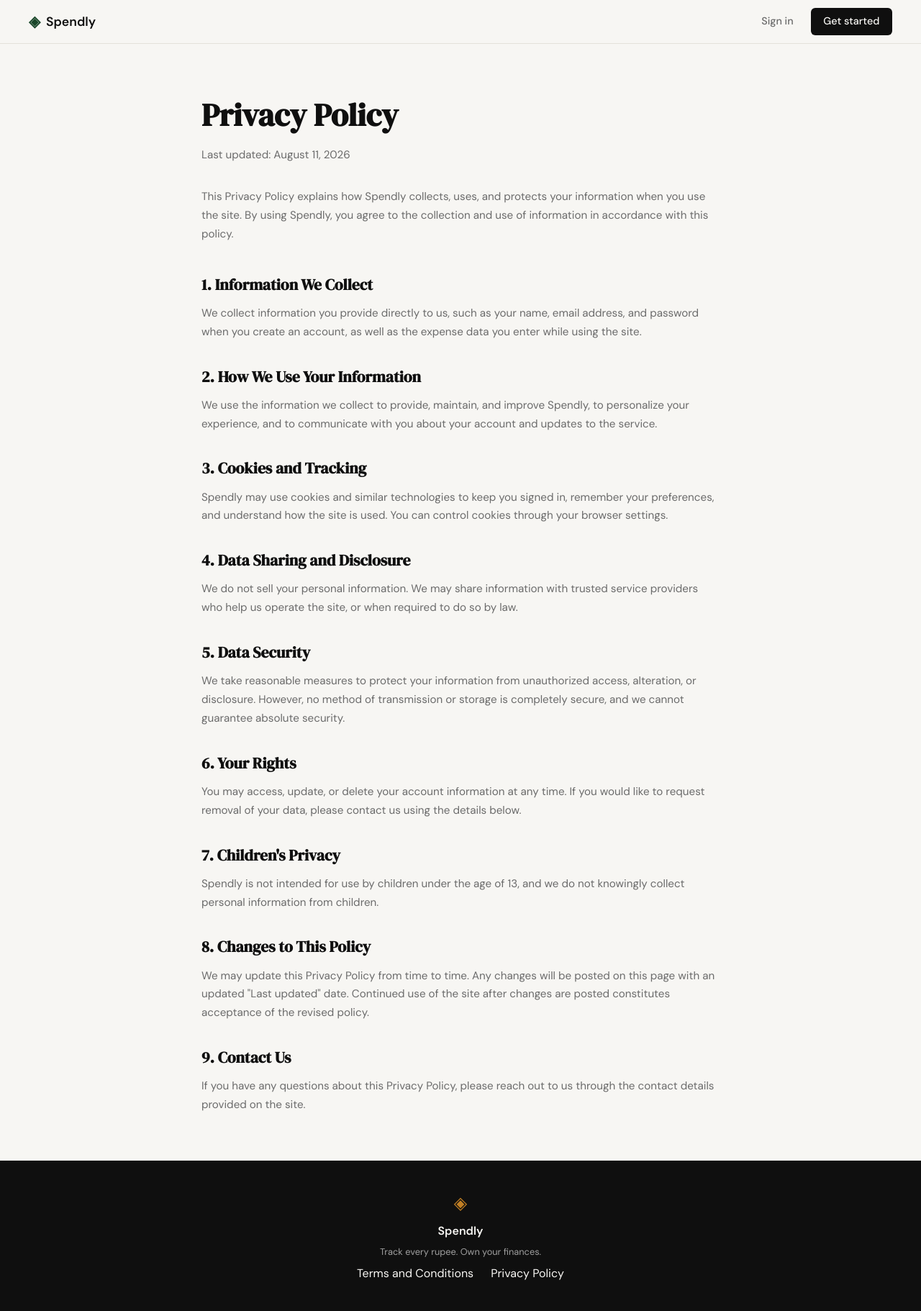
After one commit to raghavsharma204/spendly, a Flask app: page /privacy in a window 1280 px wide. The commit adds this page. Shown: the whole page at 72% size. Run offline with Flask 3, Linux system fonts and the light colour scheme.

Commit message:
landing page: added terms and privacy policy

```diff
--- a/app.py
+++ b/app.py
@@ -1,3 +1,5 @@
+from datetime import date
+
 from flask import Flask, render_template
 
 app = Flask(__name__)
@@ -10,6 +12,16 @@ app = Flask(__name__)
 @app.route("/")
 def landing():
     return render_template("landing.html")
+
+
+@app.route("/terms")
+def terms():
+    return render_template("terms.html", last_updated=date.today().strftime("%B %d, %Y"))
+
+
+@app.route("/privacy")
+def privacy():
+    return render_template("privacy.html", last_updated=date.today().strftime("%B %d, %Y"))
 
 
 @app.route("/register")
--- a/static/css/style.css
+++ b/static/css/style.css
@@ -478,6 +478,54 @@ a { color: inherit; text-decoration: none; }
 .auth-switch a:hover { text-decoration: underline; }
 
 /* ------------------------------------------------------------------ */
+/* Legal pages                                                         */
+/* ------------------------------------------------------------------ */
+
+.legal-section {
+    padding: 4rem 2rem;
+    min-height: calc(100vh - 60px - 100px);
+}
+
+.legal-inner {
+    max-width: 720px;
+    margin: 0 auto;
+}
+
+.legal-title {
+    font-family: var(--font-display);
+    font-size: clamp(2rem, 4vw, 2.75rem);
+    color: var(--ink);
+    margin-bottom: 0.5rem;
+}
+
+.legal-updated {
+    font-size: 0.85rem;
+    color: var(--ink-faint);
+    margin-bottom: 2rem;
+}
+
+.legal-intro {
+    font-size: 1rem;
+    color: var(--ink-soft);
+    line-height: 1.7;
+    margin-bottom: 2.5rem;
+}
+
+.legal-inner h2 {
+    font-family: var(--font-display);
+    font-size: 1.35rem;
+    color: var(--ink);
+    margin-top: 2rem;
+    margin-bottom: 0.6rem;
+}
+
+.legal-inner p {
+    font-size: 0.95rem;
+    color: var(--ink-muted);
+    line-height: 1.7;
+}
+
+/* ------------------------------------------------------------------ */
 /* Footer                                                              */
 /* ------------------------------------------------------------------ */
 
--- a/templates/base.html
+++ b/templates/base.html
@@ -35,8 +35,8 @@
             <span class="footer-name">Spendly</span>
             <p class="footer-copy">Track every rupee. Own your finances.</p>
             <div class="footer-links">
-                <a href="#">Terms and Conditions</a>
-                <a href="#">Privacy Policy</a>
+                <a href="{{ url_for('terms') }}">Terms and Conditions</a>
+                <a href="{{ url_for('privacy') }}">Privacy Policy</a>
             </div>
         </div>
     </footer>
--- /dev/null
+++ b/templates/privacy.html
@@ -0,0 +1,80 @@
+{% extends "base.html" %}
+
+{% block title %}Privacy Policy — Spendly{% endblock %}
+
+{% block content %}
+
+<section class="legal-section">
+    <div class="legal-inner">
+        <h1 class="legal-title">Privacy Policy</h1>
+        <p class="legal-updated">Last updated: {{ last_updated }}</p>
+
+        <p class="legal-intro">
+            This Privacy Policy explains how Spendly collects, uses, and protects your
+            information when you use the site. By using Spendly, you agree to the collection
+            and use of information in accordance with this policy.
+        </p>
+
+        <h2>1. Information We Collect</h2>
+        <p>
+            We collect information you provide directly to us, such as your name, email
+            address, and password when you create an account, as well as the expense data you
+            enter while using the site.
+        </p>
+
+        <h2>2. How We Use Your Information</h2>
+        <p>
+            We use the information we collect to provide, maintain, and improve Spendly, to
+            personalize your experience, and to communicate with you about your account and
+            updates to the service.
+        </p>
+
+        <h2>3. Cookies and Tracking</h2>
+        <p>
+            Spendly may use cookies and similar technologies to keep you signed in, remember
+            your preferences, and understand how the site is used. You can control cookies
+            through your browser settings.
+        </p>
+
+        <h2>4. Data Sharing and Disclosure</h2>
+        <p>
+            We do not sell your personal information. We may share information with trusted
+            service providers who help us operate the site, or when required to do so by law.
+        </p>
+
+        <h2>5. Data Security</h2>
+        <p>
+            We take reasonable measures to protect your information from unauthorized access,
+            alteration, or disclosure. However, no method of transmission or storage is
+            completely secure, and we cannot guarantee absolute security.
+        </p>
+
+        <h2>6. Your Rights</h2>
+        <p>
+            You may access, update, or delete your account information at any time. If you
+            would like to request removal of your data, please contact us using the details
+            below.
+        </p>
+
+        <h2>7. Children's Privacy</h2>
+        <p>
+            Spendly is not intended for use by children under the age of 13, and we do not
+            knowingly collect personal information from children.
+        </p>
+
+        <h2>8. Changes to This Policy</h2>
+        <p>
+            We may update this Privacy Policy from time to time. Any changes will be posted on
+            this page with an updated "Last updated" date. Continued use of the site after
+            changes are posted constitutes acceptance of the revised policy.
+        </p>
+
+        <h2>9. Contact Us</h2>
+        <p>
+            If you have any questions about this Privacy Policy, please reach out to us through
+            the contact details provided on the site.
+        </p>
+    </div>
+</section>
+
+{% endblock %}
```
Also changed, not shown: templates/terms.html (added, +77 -0 lines).
